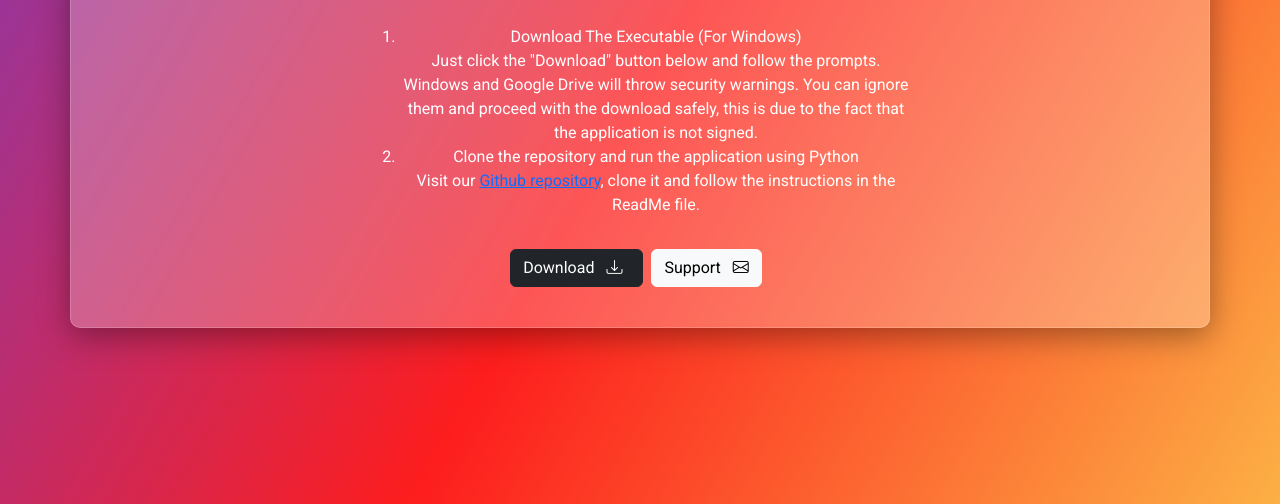
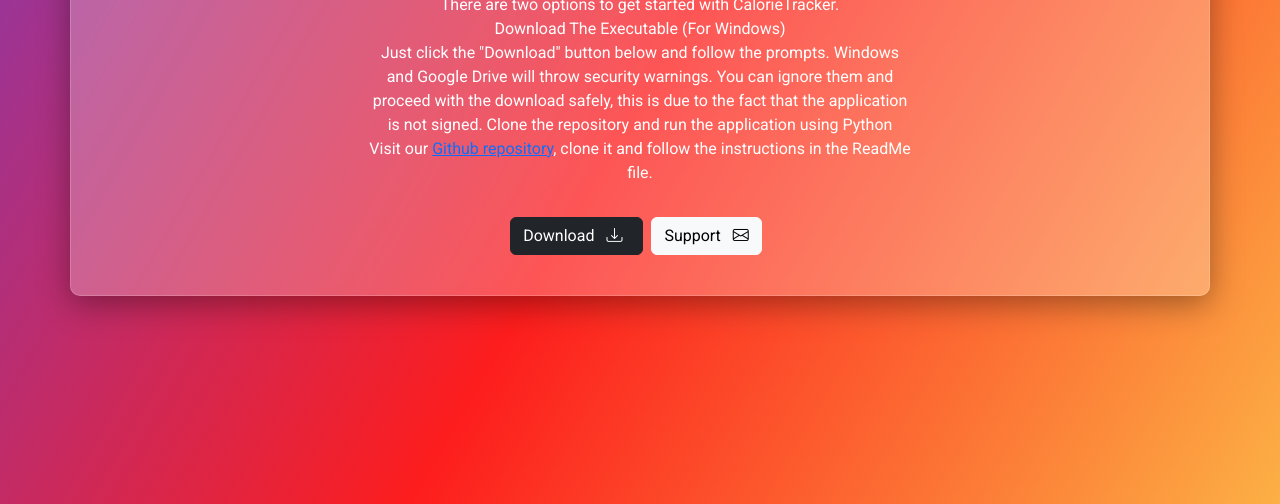
Before and after one commit to StevenSeagal98/calorie-tracker-site, a plain HTML site: page index.html in a window 1280 px wide. Shown: the part 296-800 px from the top of the page. Drawn offline with nearby package versions, Linux system fonts and the light colour scheme.

Commit message:
Update index.html

```diff
--- a/index.html
+++ b/index.html
@@ -13,19 +13,15 @@
             <div class="container m-auto d-flex flex-wrap justify-content-center align-items-center p-md-4 p-2">
                 <div class="content text-white text-center col-md-6 col-12">
                     <h1>Calorie Tracker</h1>
-                    <p>There are two options to get started with CalorieTracker.</p>
-                    <br />
-                    <ol>
-                        <li>Download The Executable (For Windows)
-                            <br />
-                            Just click the <span class="font-weight-bold">"Download"</span> button below and follow the prompts. Windows and Google Drive will throw security warnings. You can ignore them and proceed with the download safely, this is due to the fact that the application is not signed.
-                        </li>
-                        <li>
-                            Clone the repository and run the application using Python
-                            <br />
-                            Visit our <a href="https://github.com/StevenSeagal98/cal-tkinter">Github repository</a>, clone it and follow the instructions in the ReadMe file.
-                        </li>
-                    </ol>
+                    <p>There are two options to get started with CalorieTracker.
+                        <br />
+                        <span class="font-weight-bold">Download The Executable (For Windows)</span>
+                        <br />
+                        Just click the <span class="font-weight-bold">"Download"</span> button below and follow the prompts. Windows and Google Drive will throw security warnings. You can ignore them and proceed with the download safely, this is due to the fact that the application is not signed.
+                        <span class="font-weight-bold">Clone the repository and run the application using Python</span>
+                        <br />
+                        Visit our <a href="https://github.com/StevenSeagal98/cal-tkinter">Github repository</a>, clone it and follow the instructions in the ReadMe file.
+                    </p>
                 </div>
                 <div class="btns col-12 d-flex justify-content-center align-items-center my-2 py-2">
                     <button class="btn btn-dark" onclick="downloadExe()">Download <i class="bi bi-download mx-2"></i></button>
```
